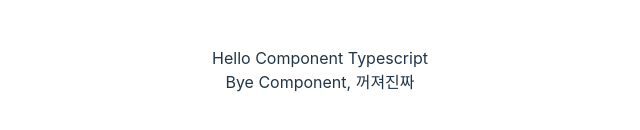
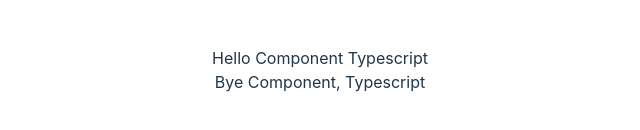
Before and after one commit to yuna-c/react-ts, a React (Vite) app in the folder Day1/: page / in a window 1280 px wide. Shown: the part 330-460 px from the top of the page, without its empty margins (320-960 px from the left). Built offline with nearby package versions, Linux system fonts and the light colour scheme.

Commit message:
📝 add: 폴더 변경

```diff
--- a/Day1/src/App.tsx
+++ b/Day1/src/App.tsx
@@ -5,8 +5,8 @@ import Hello from './components/Hello'
 function App() {
   return (
     <>
-      <Hello name="Typescript" />
-      <Bye name="꺼져진짜"></Bye>
+      <Hello name="Typescript"></Hello>
+      <Bye name="Typescript"></Bye>
     </>
   )
 }
```
Also changed, not shown: Day1/public/Generic, Utility Type 응용.ts (renamed from Day1/Generic, Utility Type 응용.ts), Day1/public/Generic.tsx (renamed from Day1/src/Generic.tsx), Day1/public/test.js (renamed from Day1/test.js), Day1/public/실전유틸리티타입.ts (renamed from Day1/실전유틸리티타입.ts), Day1/public/제네릭.ts (renamed from Day1/제네릭.ts), Day1/public/타입선언하는법.ts (renamed from Day1/타입선언하는법.ts), Day1/public/타입어노테이션과추론.ts (renamed from Day1/타입어노테이션과추론.ts).
